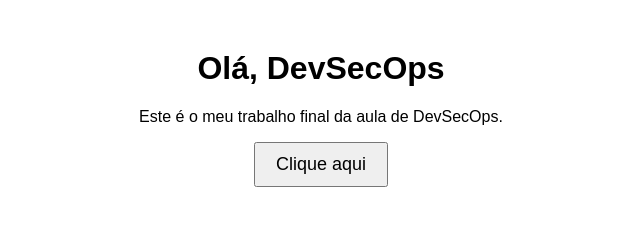
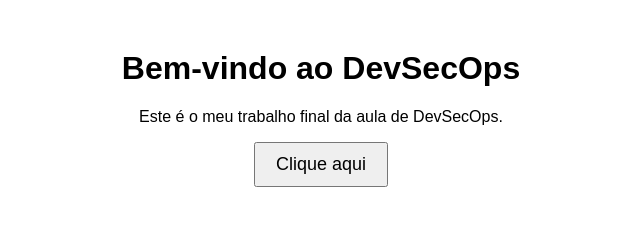
Before and after one commit to HelenMarques87/DevSecOps, a plain HTML site: page index.html in a window 1280 px wide. Shown: the whole page, without its empty margins (319-959 px from the left). Drawn offline with Linux system fonts and the light colour scheme.

Commit message:
Nova alteração

```diff
--- a/index.html
+++ b/index.html
@@ -6,7 +6,7 @@
   <link rel="stylesheet" href="styles.css" />
 </head>
 <body>
-  <h1>Olá, DevSecOps</h1>
+  <h1>Bem-vindo ao DevSecOps</h1>
   <p>Este é o meu trabalho final da aula de DevSecOps.</p>
   <button onclick="ola()">Clique aqui</button>
 </body>
```
